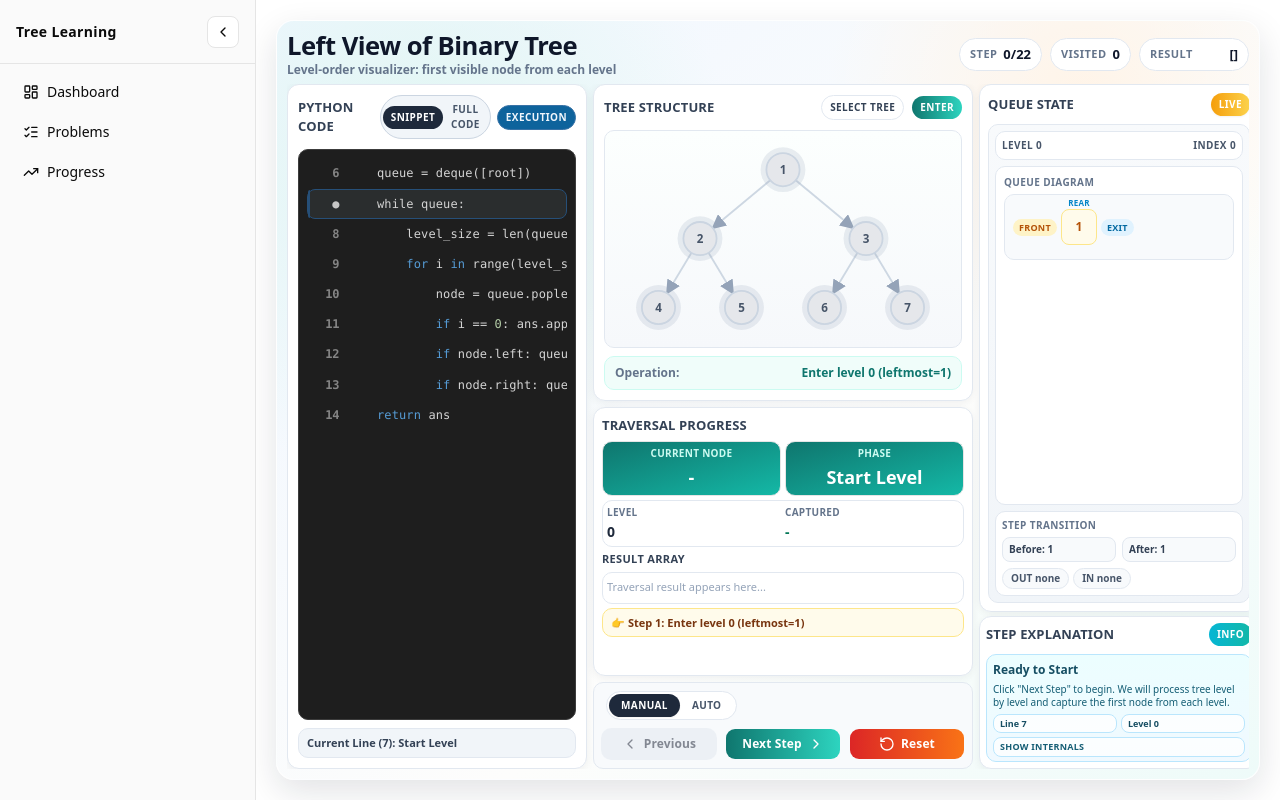
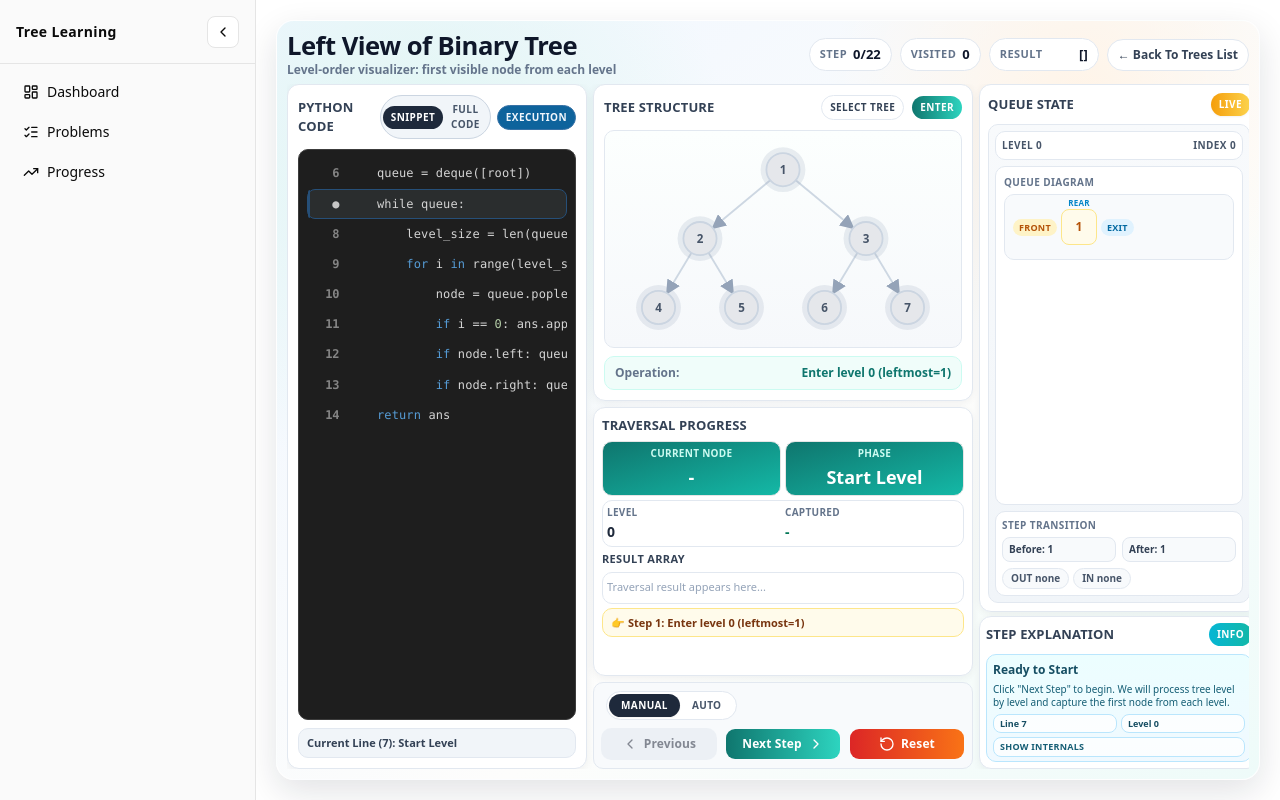
Before and after one commit to naveencreation/LeetCode-Learner, a Next.js app in the folder frontend/: page /problems/binary-tree/leftview-of-binary-tree in a window 1280 px wide. Built offline with nearby package versions, Linux system fonts and the light colour scheme.

Commit message:
Added back button

```diff
--- a/frontend/src/app/(app)/problems/binary-tree/[problemSlug]/page.tsx
+++ b/frontend/src/app/(app)/problems/binary-tree/[problemSlug]/page.tsx
@@ -21,10 +21,10 @@ export default async function BinaryTreeProblemPage({ params }: BinaryTreeProble
     <section className="mx-auto w-full max-w-5xl space-y-5">
       <header className="space-y-2">
         <Link
-          href="/problems"
+          href="/problems/topics/trees#problem-list"
           className="inline-flex items-center text-sm font-medium text-muted-foreground hover:text-foreground"
         >
-          ← Back to Problems
+          ← Back to Trees List
         </Link>
         <h1 className="text-3xl font-bold tracking-tight">{problem.title}</h1>
         <p className="text-sm leading-relaxed text-muted-foreground">{problem.intuition}</p>
--- a/frontend/src/app/(app)/problems/topics/[topicKey]/page.tsx
+++ b/frontend/src/app/(app)/problems/topics/[topicKey]/page.tsx
@@ -135,7 +135,7 @@ export default function TopicProblemsPage() {
           </div>
         </aside>
 
-        <div className="traversal-panel flex min-h-0 flex-col overflow-hidden">
+        <div id="problem-list" className="traversal-panel flex min-h-0 flex-col overflow-hidden">
           <div className="border-b border-slate-200 bg-slate-50/80 px-4 py-3 sm:px-5">
             <div className="flex flex-wrap items-center justify-between gap-3">
               <h2 className="text-lg font-extrabold tracking-tight text-slate-900">
--- a/frontend/src/features/inorder/components/InorderLayout.tsx
+++ b/frontend/src/features/inorder/components/InorderLayout.tsx
@@ -1,5 +1,6 @@
 "use client";
 
+import Link from "next/link";
 import { useMemo, useState } from "react";
 
 import { getCodeLineForStep } from "../selectors";
@@ -94,6 +95,12 @@ export function InorderLayout() {
             </span>
             <span className="truncate text-[13px] font-extrabold text-slate-900">[{result.join(", ")}]</span>
           </div>
+          <Link
+            href="/problems/topics/trees#problem-list"
+            className="inline-flex items-center gap-1 rounded-full border border-slate-200 bg-white px-2.5 py-1.5 text-[12px] font-semibold text-slate-700 transition hover:bg-slate-50"
+          >
+            ← Back To Trees List
+          </Link>
         </div>
       </header>
 
--- a/frontend/src/features/leftview/components/LeftViewLayout.tsx
+++ b/frontend/src/features/leftview/components/LeftViewLayout.tsx
@@ -1,5 +1,6 @@
 "use client";
 
+import Link from "next/link";
 import { useMemo, useState } from "react";
 
 import { getCodeLineForStep } from "../selectors";
@@ -100,6 +101,12 @@ export function LeftViewLayout() {
             </span>
             <span className="truncate text-[13px] font-extrabold text-slate-900">[{result.join(", ")}]</span>
           </div>
+          <Link
+            href="/problems/topics/trees#problem-list"
+            className="inline-flex items-center gap-1 rounded-full border border-slate-200 bg-white px-2.5 py-1.5 text-[12px] font-semibold text-slate-700 transition hover:bg-slate-50"
+          >
+            ← Back To Trees List
+          </Link>
         </div>
       </header>
 
--- a/frontend/src/features/postorder/components/PostorderLayout.tsx
+++ b/frontend/src/features/postorder/components/PostorderLayout.tsx
@@ -1,5 +1,6 @@
 "use client";
 
+import Link from "next/link";
 import { useMemo, useState } from "react";
 
 import { getCodeLineForStep } from "../selectors";
@@ -94,6 +95,12 @@ export function PostorderLayout() {
             </span>
             <span className="truncate text-[13px] font-extrabold text-slate-900">[{result.join(", ")}]</span>
           </div>
+          <Link
+            href="/problems/topics/trees#problem-list"
+            className="inline-flex items-center gap-1 rounded-full border border-slate-200 bg-white px-2.5 py-1.5 text-[12px] font-semibold text-slate-700 transition hover:bg-slate-50"
+          >
+            ← Back To Trees List
+          </Link>
         </div>
       </header>
 
--- a/frontend/src/features/preorder/components/PreorderLayout.tsx
+++ b/frontend/src/features/preorder/components/PreorderLayout.tsx
@@ -1,5 +1,6 @@
 "use client";
 
+import Link from "next/link";
 import { useMemo, useState } from "react";
 
 import { getCodeLineForStep } from "../selectors";
@@ -94,6 +95,12 @@ export function PreorderLayout() {
             </span>
             <span className="truncate text-[13px] font-extrabold text-slate-900">[{result.join(", ")}]</span>
           </div>
+          <Link
+            href="/problems/topics/trees#problem-list"
+            className="inline-flex items-center gap-1 rounded-full border border-slate-200 bg-white px-2.5 py-1.5 text-[12px] font-semibold text-slate-700 transition hover:bg-slate-50"
+          >
+            ← Back To Trees List
+          </Link>
         </div>
       </header>
 
```
Also changed, not shown: 2 other files (tests, documents, lock files or other folders).
